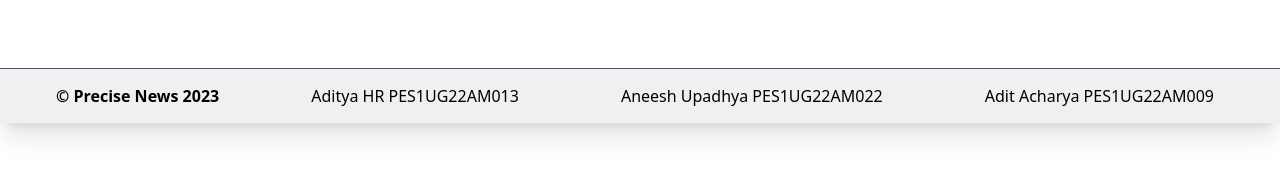
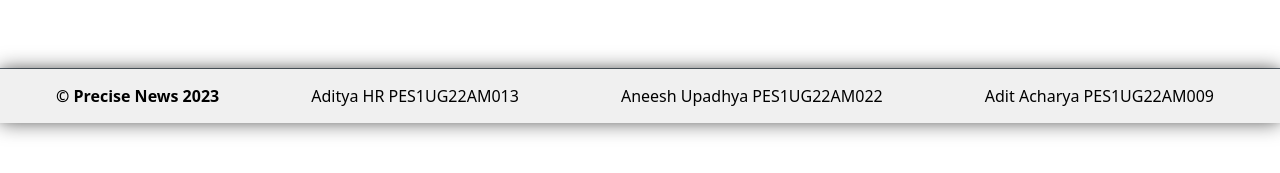
Before and after one commit to paradox-blaze/Precise-News, a React (Vite) app: page /wordle in a window 1280 px wide. Shown: the part 677-850 px from the top of the page. Before the commit the page ends 800 px from the top, so only its background shows below. Built offline with nearby package versions, Linux system fonts and the light colour scheme; no server answers.

Commit message:
Added Footer Shadow

```diff
--- a/src/components/Footer.css
+++ b/src/components/Footer.css
@@ -8,6 +8,11 @@
     position: fixed;
     bottom: 0;
     width: 100%;
+    position: sticky;
+    bottom: 0;
+    border-top: 1px solid #606c76;
+    box-shadow: 0 -1px 8px 0 rgba(0, 0, 0, 0.1);
+    z-index: 1000;
   }
 
   .copyright {
@@ -20,3 +25,14 @@
     font-feature-settings: normal;
     font-variation-settings: normal;
   }
+
+.footer-container::before {
+  content: '';
+  position: absolute;
+  left: 0;
+  right: 0;
+  top: 0;
+  bottom: 0;
+  box-shadow: 0 0 20px 0 rgba(0, 0, 0, 0.6);
+  z-index: -1;
+}
```
